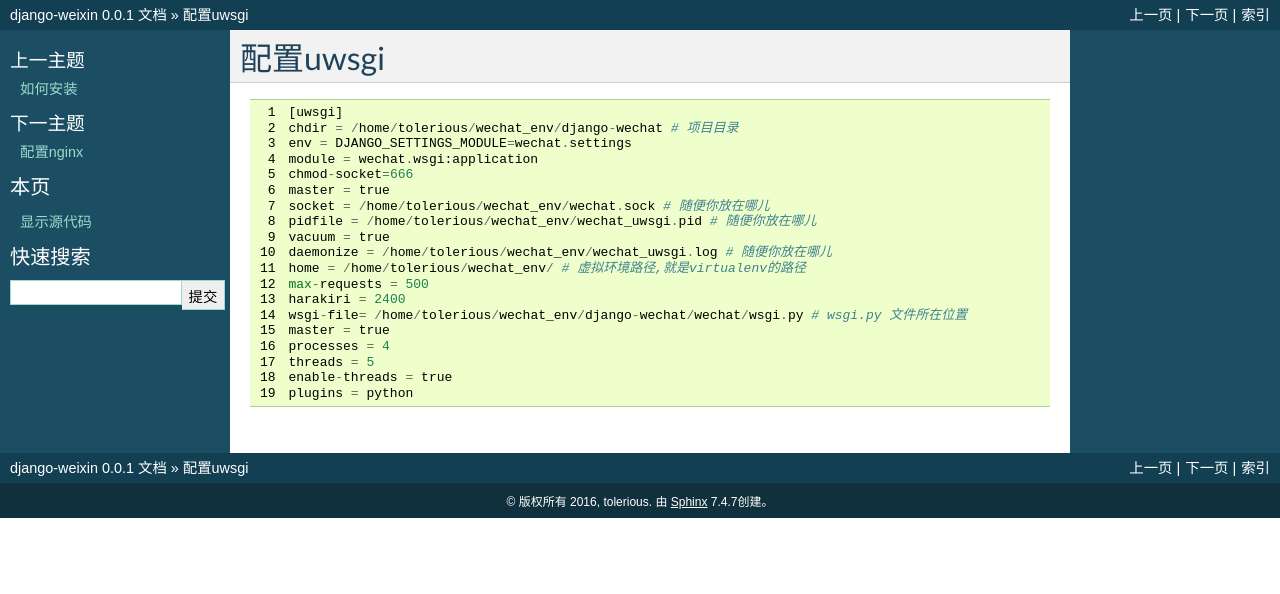
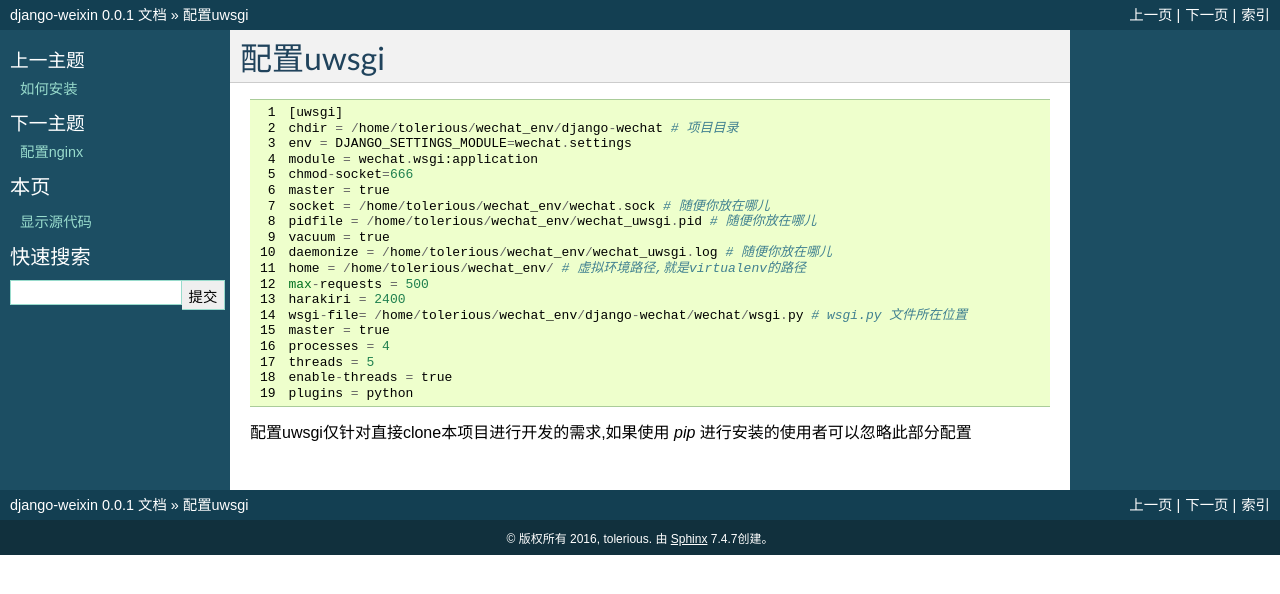
Before and after one commit to tolerious/django-wechat, a Sphinx documentation site: the page built from docs/source/uwsgi.rst, in a window 1280 px wide. Shown: the top 594 px of the page. Built offline with Sphinx 7.4.7, drawn with Linux system fonts in a browser that asks for light colours; formulas are drawn with MathJax 3.

Commit message:
我们都是好孩子.  ;

```diff
--- a/docs/source/uwsgi.rst
+++ b/docs/source/uwsgi.rst
@@ -26,3 +26,5 @@
     threads = 5
     enable-threads = true
     plugins = python
+
+配置uwsgi仅针对直接clone本项目进行开发的需求,如果使用 `pip` 进行安装的使用者可以忽略此部分配置
```
